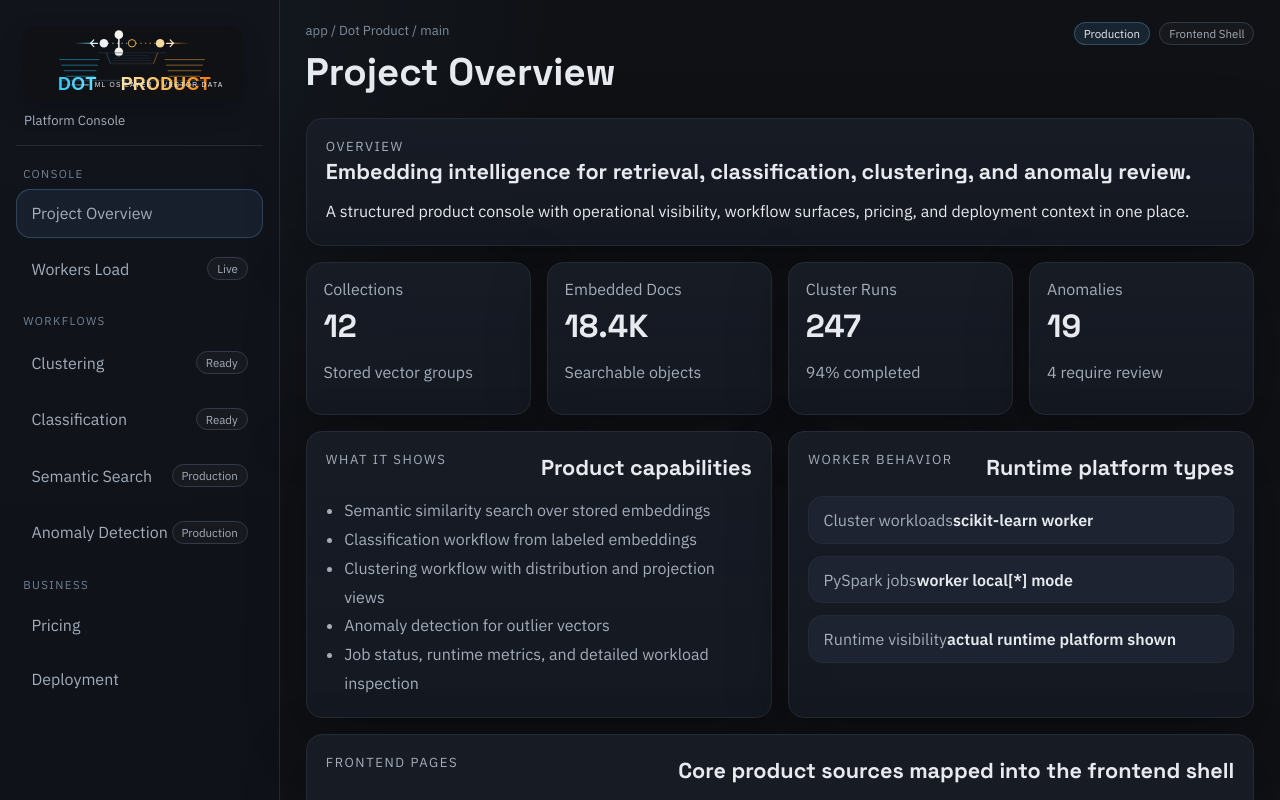
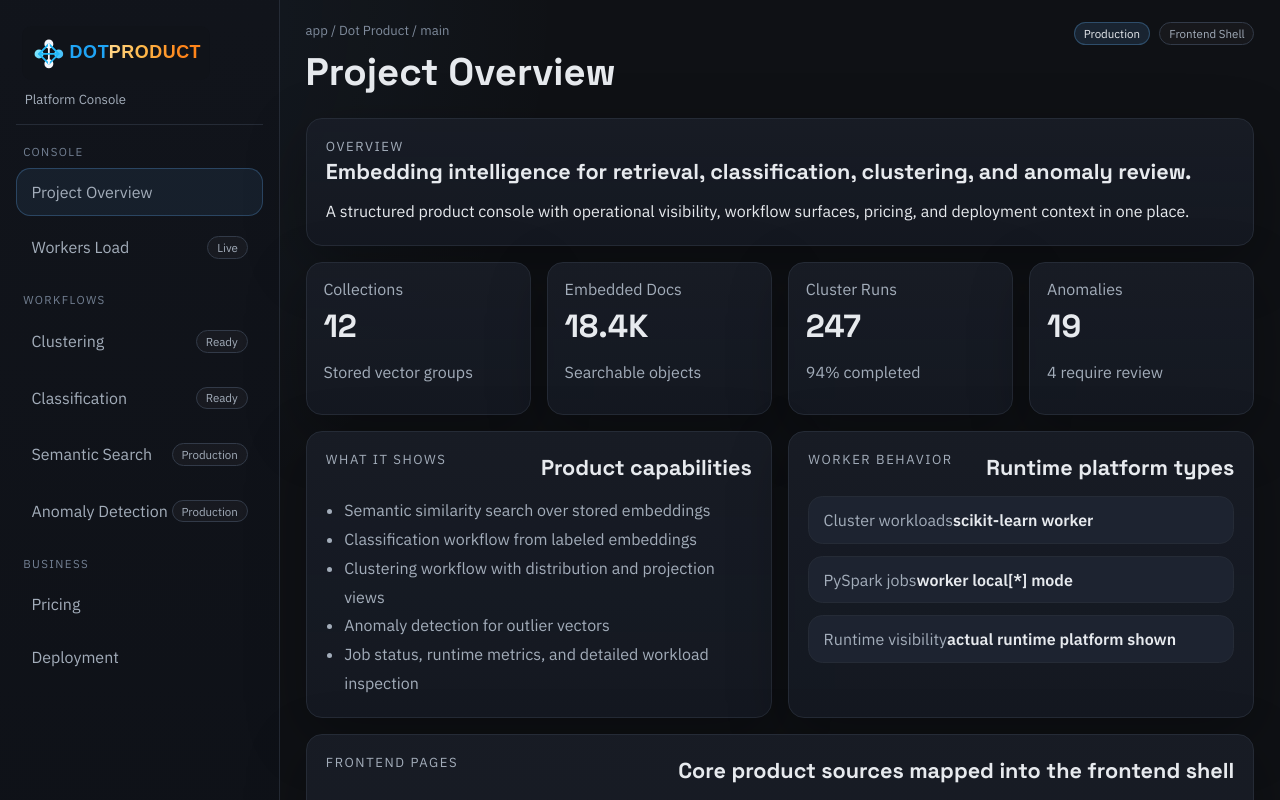
Before and after one commit to pankaj2499/dotproduct-netlify, a React (Vite) app in the folder netlify-frontend/: page / in a window 1280 px wide. Shown: the top 800 px of the page. Built offline with nearby package versions, Linux system fonts and the light colour scheme.

Commit message:
Clean up sidebar logo sizing

```diff
--- a/netlify-frontend/src/styles.css
+++ b/netlify-frontend/src/styles.css
@@ -71,23 +71,22 @@ code {
 
 .sidebar-brand {
   display: grid;
-  gap: 0.6rem;
+  gap: 0.5rem;
   align-items: start;
   padding: 0.25rem 0.4rem 1rem;
   border-bottom: 1px solid var(--line);
 }
 
 .sidebar-logo {
-  width: min(100%, 220px);
+  width: min(100%, 188px);
   height: auto;
   object-fit: contain;
   flex: 0 0 auto;
-  border-radius: 0.7rem;
-  box-shadow: 0 10px 24px rgba(0, 0, 0, 0.18);
+  border-radius: 0.55rem;
 }
 
 .sidebar-brand-copy {
-  padding-left: 0.1rem;
+  padding-left: 0.15rem;
 }
 
 .sidebar-brand strong,
```
Also changed, not shown: netlify-frontend/src/assets/eigenlake-logo.svg.
